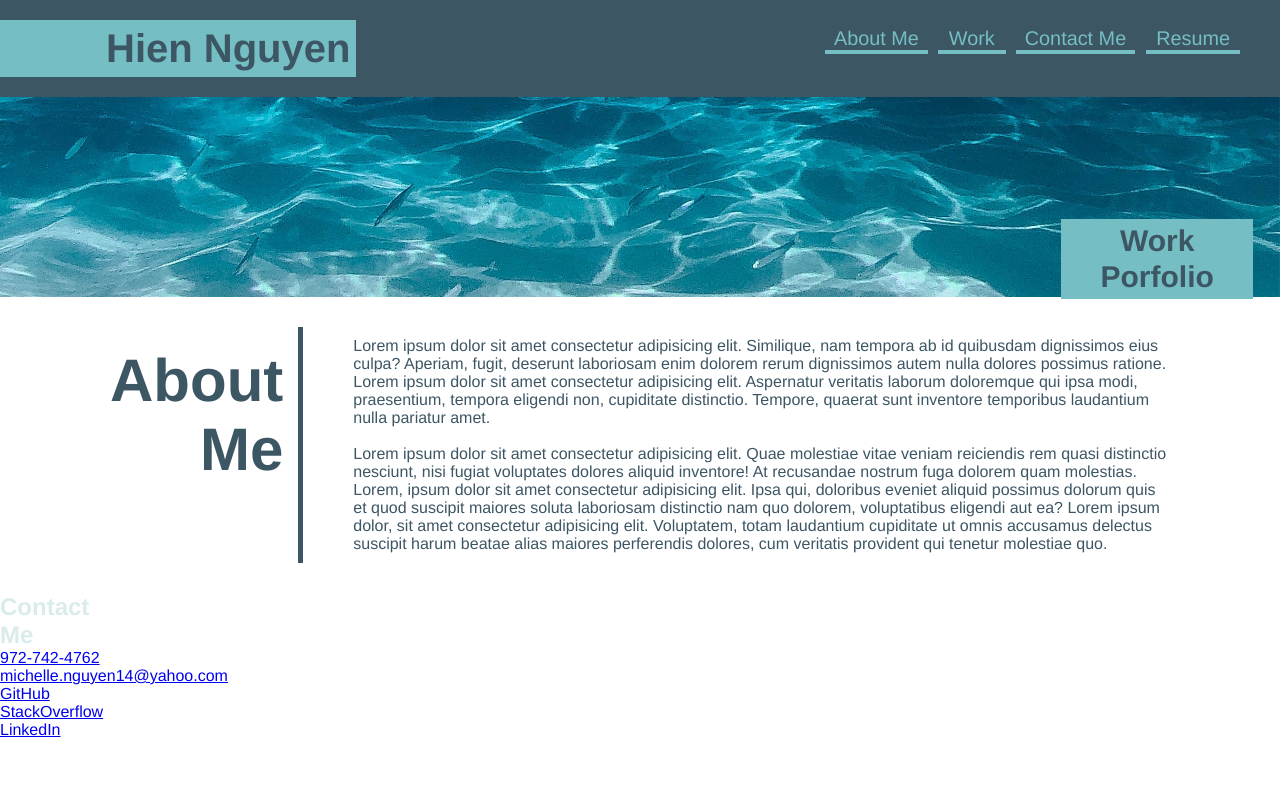
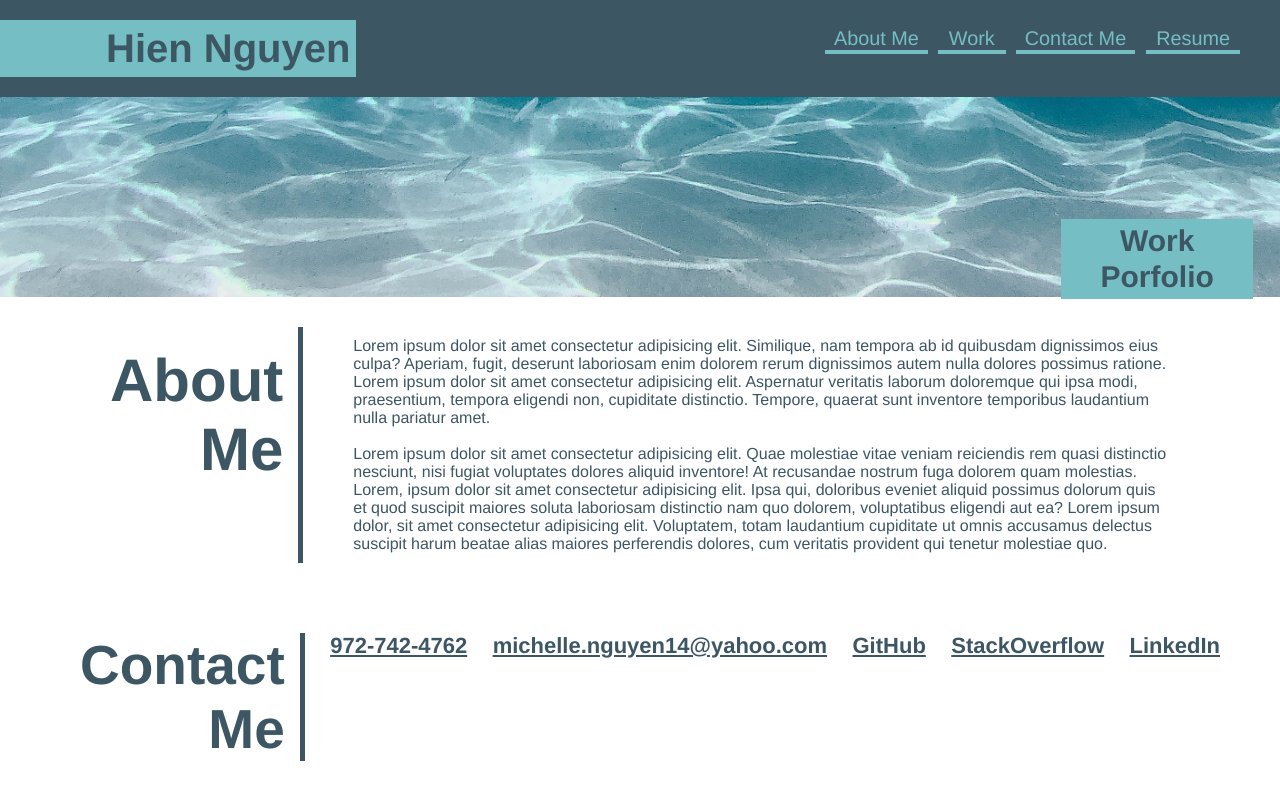
Before and after one commit to henelle/work-portfolio, a plain HTML site: page index.html in a window 1280 px wide. Drawn offline with Linux system fonts and the light colour scheme.

Commit message:
add footer design

```diff
--- a/assets/css/style.css
+++ b/assets/css/style.css
@@ -143,4 +143,42 @@ header nav ul li a {
  /* About Me Section Ends */
 
  /* Footer Starts*/
+
+.footer {
+    display: flex;
+    color: var(--secondary-color);
+    display: flex;
+    justify-content: space-between;
+    flex-wrap: wrap;
+    padding: 40px 40px 40px 10px;
+    margin: 20px;
+}
+
+.footer-title {
+    margin: 0 0 20px 30px;
+    padding: 0 15px 0 20px;
+    font-weight: bold;
+    font-size: 55px;
+    text-align: right;
+    float: right;
+    border-right-style: solid;
+    border-right-color: var(--secondary-color);
+    border-right-width: 5px;
+}
+
+.footer-contact {
+    font-weight: bold;
+    font-size: 22px;
+}
+
+.footer a:link {
+    color: var(--secondary-color);
+    background-color: transparent;
+    text-decoration: underline;
+}
+
+.footer a:visited {
+    color: var(--tertiary-color);
+}
+
  /* Footer Ends */
--- a/index.html
+++ b/index.html
@@ -65,23 +65,23 @@
     <!-- Footer Starts -->
     <footer>
         <div class="footer">
-            <h2>
+            <h2 class="footer-title">
                 Contact</br>Me
             </h2>
-            <p>
+            <p class="footer-contact">
                 <a href="tel:972-742-4762">972-742-4762</a>
             </p>
-            <p>
+            <p class="footer-contact">
                 <a href="mailto:michelle.nguyen14@yahoo.com">michelle.nguyen14@yahoo.com</a>
             </p>
-            <p>
-                <a href="https://github.com/henelle">GitHub</a>
+            <p class="footer-contact">
+                <a href="https://github.com/henelle" target="_blank">GitHub</a>
             </p>
-            <p>
-                <a href="https://stackoverflow.com/users/16472962/hien-n?tab=profile">StackOverflow</a>
+            <p class="footer-contact">
+                <a href="https://stackoverflow.com/users/16472962/hien-n?tab=profile" target="_blank">StackOverflow</a>
             </p>
-            <p>
-                <a href="https://www.linkedin.com/in/hien-nguyen-2410b7bb/">LinkedIn</a>
+            <p class="footer-contact">
+                <a href="https://www.linkedin.com/in/hien-nguyen-2410b7bb/" target="_blank">LinkedIn</a>
             </p>
         </div>
     </footer>
```
